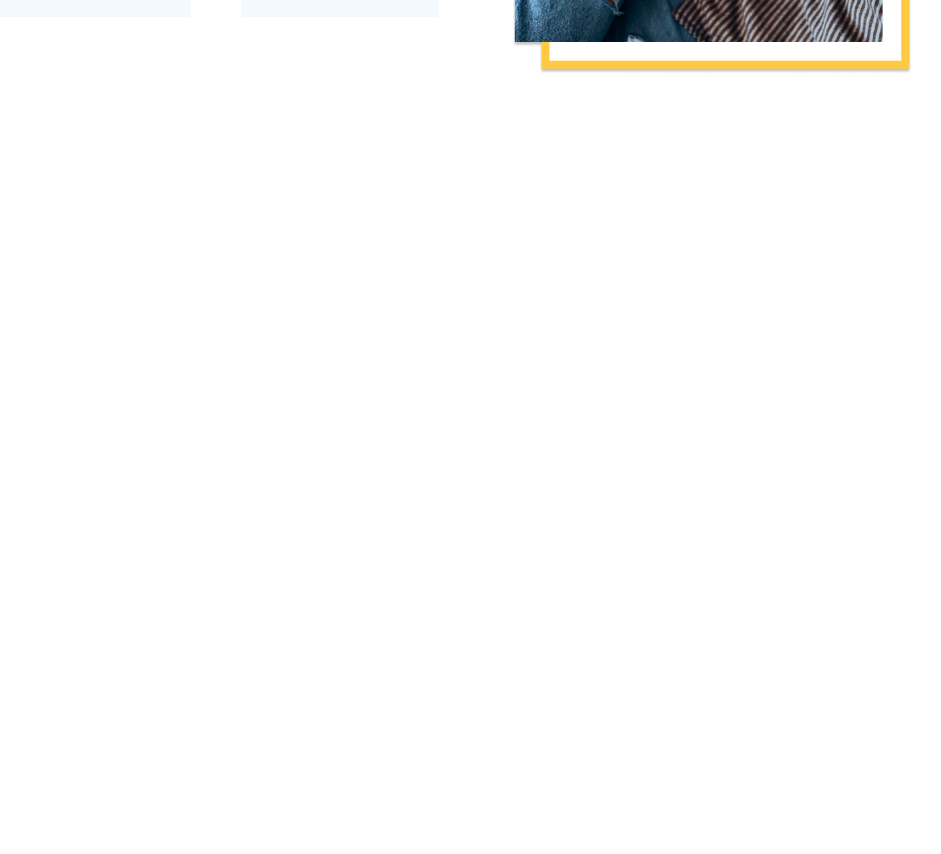
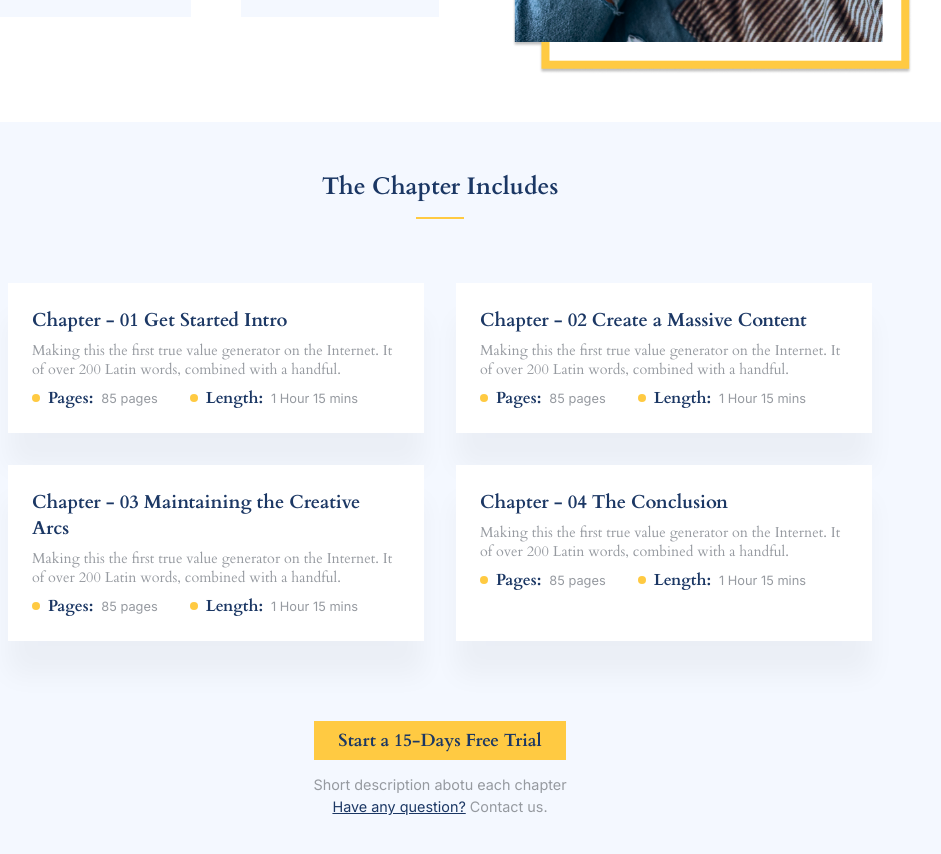
Before and after one commit to zmirnes/book-shop, a React (Create React App) app: page / in a window 1280 px wide. Shown: the part 3000-3854 px from the top of the page, without its empty margins (200-1141 px from the left). Before the commit the page ends 3122 px from the top, so only its background shows below. Built offline with nearby package versions, Linux system fonts and the light colour scheme.

Commit message:
Added new section

```diff
--- /dev/null
+++ b/src/components/ChapterIncludes/ChapterBox.jsx
@@ -0,0 +1,27 @@
+import React from "react";
+import classes from "./ChapterBox.module.css";
+
+const ChapterBox = (props) => {
+  return (
+    <div className={classes.chapterBox}>
+      <h3 className={classes.chapterTitle}>
+        {props.number} {props.title}
+      </h3>
+      <p className={classes.description}>{props.description}</p>
+      <div className={classes.chapterSpecs}>
+        <div className={classes.spec}>
+          <div className={classes.dot}></div>
+          <span className={classes.specTitle}>Pages:</span>
+          <span className={classes.specValue}>{props.pages}</span>
+        </div>
+        <div className={classes.spec}>
+          <div className={classes.dot}></div>
+          <span className={classes.specTitle}>Length:</span>
+          <span className={classes.specValue}>{props.length}</span>
+        </div>
+      </div>
+    </div>
+  );
+};
+
+export default ChapterBox;
--- /dev/null
+++ b/src/components/ChapterIncludes/ChapterBox.module.css
@@ -0,0 +1,57 @@
+.chapterBox {
+  padding: 1.5rem;
+  background: #ffffff;
+  box-shadow: 0px 35px 25px rgba(4, 11, 20, 0.04);
+  display: flex;
+  flex-direction: column;
+  gap: 0.5rem;
+}
+
+.chapterTitle {
+  color: #1b3764;
+}
+
+.description {
+  color: #969aa0;
+  font-size: 0.9rem;
+}
+
+.chapterSpecs {
+  display: flex;
+  gap: 2rem;
+  align-items: center;
+}
+
+.spec {
+  display: flex;
+  align-items: center;
+  gap: 0.5rem;
+  flex-wrap: nowrap;
+}
+
+.dot {
+  background: #ffca42;
+  width: 0.5rem;
+  height: 0.5rem;
+  border-radius: 50%;
+}
+
+.specTitle {
+  color: #1b3764;
+  font-weight: bold;
+  white-space: nowrap;
+}
+
+.specValue {
+  font-family: "Inter";
+  color: #969aa0;
+  font-size: 0.8rem;
+  white-space: nowrap;
+}
+
+@media only screen and (max-width: 840px) {
+  .chapterSpecs {
+    gap: 0.5rem;
+    flex-wrap: wrap;
+  }
+}
--- /dev/null
+++ b/src/components/ChapterIncludes/ChapterIncludes.jsx
@@ -0,0 +1,76 @@
+import React from "react";
+import classes from "./ChapterIncludes.module.css";
+import ChapterBox from "./ChapterBox";
+
+const chapters = [
+  {
+    chapterNumber: "Chapter - 01",
+    chapterTitle: "Get Started Intro",
+    chapterDescription:
+      "Making this the first true value generator on the Internet. It of over 200 Latin words, combined with a handful.",
+    pages: "85 pages",
+    length: "1 Hour 15 mins",
+  },
+  {
+    chapterNumber: "Chapter - 02",
+    chapterTitle: "Create a Massive Content",
+    chapterDescription:
+      "Making this the first true value generator on the Internet. It of over 200 Latin words, combined with a handful.",
+    pages: "85 pages",
+    length: "1 Hour 15 mins",
+  },
+  {
+    chapterNumber: "Chapter - 03",
+    chapterTitle: "Maintaining the Creative Arcs",
+    chapterDescription:
+      "Making this the first true value generator on the Internet. It of over 200 Latin words, combined with a handful.",
+    pages: "85 pages",
+    length: "1 Hour 15 mins",
+  },
+  {
+    chapterNumber: "Chapter - 04",
+    chapterTitle: "The Conclusion",
+    chapterDescription:
+      "Making this the first true value generator on the Internet. It of over 200 Latin words, combined with a handful.",
+    pages: "85 pages",
+    length: "1 Hour 15 mins",
+  },
+];
+
+const ChapterIncludes = () => {
+  return (
+    <section className={classes.section}>
+      <div className={classes.container}>
+        <h1 className={classes.title}>The Chapter Includes</h1>
+        <div className={classes.chapters}>
+          {chapters.map((chapter) => {
+            return (
+              <ChapterBox
+                number={chapter.chapterNumber}
+                title={chapter.chapterTitle}
+                description={chapter.chapterDescription}
+                pages={chapter.pages}
+                length={chapter.length}
+              />
+            );
+          })}
+        </div>
+        <button className={classes.freeTrialBtn}>
+          Start a 15-Days Free Trial
+        </button>
+
+        <span className={classes.shortDescription}>
+          Short description abotu each chapter
+        </span>
+        <span className={classes.haveQuestion}>
+          <a href="question" className={classes.questionText}>
+            Have any question?
+          </a>{" "}
+          Contact us.
+        </span>
+      </div>
+    </section>
+  );
+};
+
+export default ChapterIncludes;
--- /dev/null
+++ b/src/components/ChapterIncludes/ChapterIncludes.module.css
@@ -0,0 +1,95 @@
+.section {
+  padding: 3rem 0;
+  display: flex;
+  justify-content: center;
+  align-items: center;
+  background-color: #f4f8ff;
+}
+
+.container {
+  width: 70%;
+  display: flex;
+  flex-direction: column;
+  align-items: center;
+  justify-content: center;
+  padding: 0 1rem;
+}
+
+.title {
+  color: #1b3764;
+  position: relative;
+  margin-bottom: 5rem;
+}
+
+.title::after {
+  content: "";
+  position: absolute;
+  bottom: -1rem;
+  right: 50%;
+  height: 2px;
+  width: 3rem;
+  background: #ffca42;
+  transform: translateX(50%);
+}
+
+.chapters {
+  display: grid;
+  grid-template-columns: 1fr 1fr;
+  gap: 2rem;
+  margin-bottom: 5rem;
+}
+
+.freeTrialBtn {
+  background-color: #ffca42;
+  padding: 0.5rem 1.5rem;
+  font-size: 1.1rem;
+  font-weight: bold;
+  border: none;
+  color: #1b3764;
+  margin-bottom: 1rem;
+}
+
+.shortDescription {
+  color: #969aa0;
+  font-family: "Inter";
+  font-size: 0.9rem;
+  margin-bottom: 0.3rem;
+}
+
+.haveQuestion {
+  color: #969aa0;
+  font-family: "Inter";
+  font-size: 0.9rem;
+}
+
+.questionText {
+  color: #1b3764;
+  text-decoration: underline;
+  font-family: "Inter";
+}
+
+@media only screen and (max-width: 1200px) {
+  .container {
+    width: 80%;
+  }
+}
+@media only screen and (max-width: 1096px) {
+  .container {
+    width: 90%;
+  }
+
+  .chapters {
+    margin-bottom: 2rem;
+  }
+}
+@media only screen and (max-width: 840px) {
+  .chapters {
+    gap: 1rem;
+  }
+}
+
+@media only screen and (max-width: 540px) {
+  .chapters {
+    grid-template-columns: 1fr;
+  }
+}
--- a/src/components/WhatWillYouLearn/WhatWillYouLearn.module.css
+++ b/src/components/WhatWillYouLearn/WhatWillYouLearn.module.css
@@ -59,6 +59,10 @@
 }
 
 @media only screen and (max-width: 768px) {
+  .container {
+    gap: 3rem;
+  }
+
   .image {
     display: none;
   }
--- a/src/pages/Home.jsx
+++ b/src/pages/Home.jsx
@@ -1,6 +1,7 @@
 import { Fragment } from "react";
 import AboutAuthor from "../components/AboutAuthor/AboutAuthor";
 import AuthorsIncludes from "../components/AuthorsIncludes/AuthorsIncludes";
+import ChapterIncludes from "../components/ChapterIncludes/ChapterIncludes";
 import GetCopy from "../components/GetBookCopy/GetCopy";
 import Header from "../components/Header/Header";
 import Hero from "../components/Hero/Hero";
@@ -17,6 +18,7 @@ const Home = () => {
       <TrustedBy />
       <GetCopy />
       <WhatWillYouLearn />
+      <ChapterIncludes />
     </Fragment>
   );
 };
```
